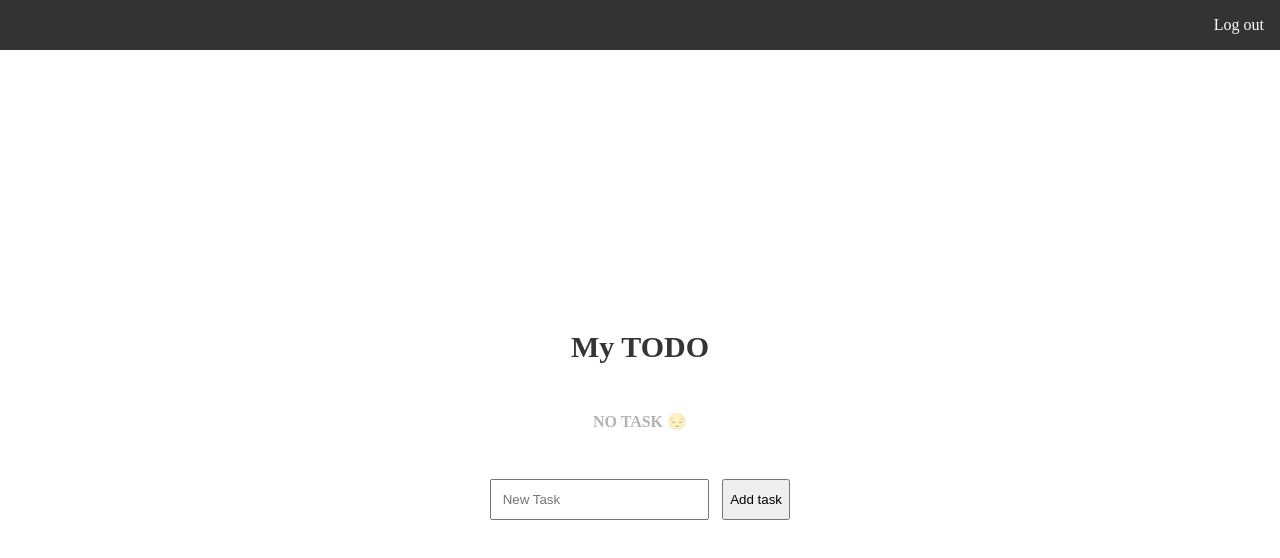
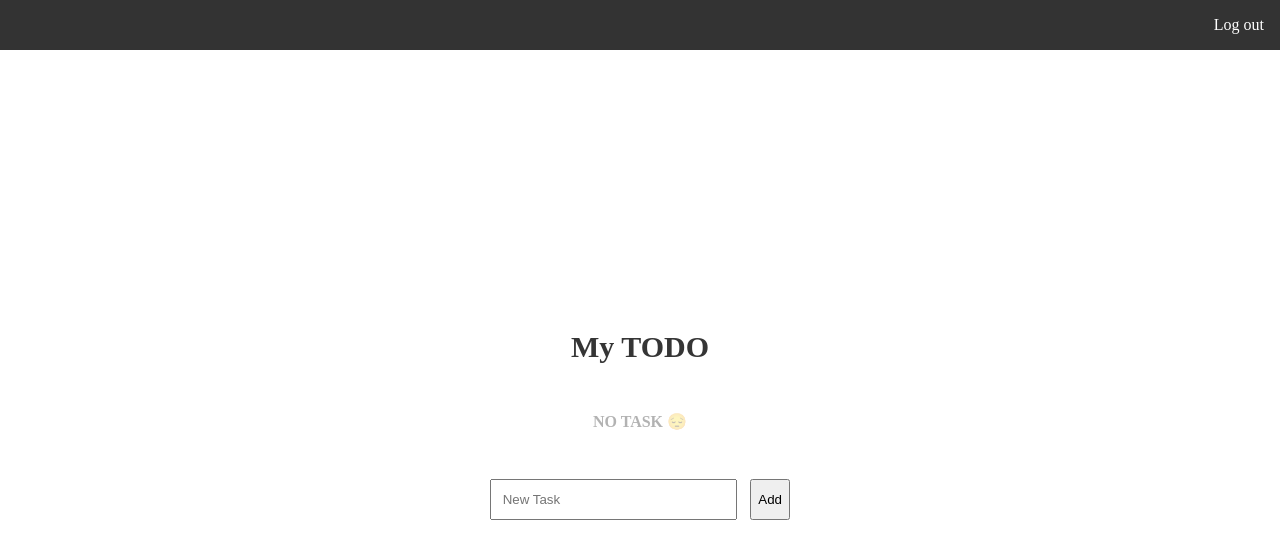
Before and after one commit to tagazok/swa-meetup-template, a plain HTML site: page www/index.html in a window 1280 px wide. Drawn offline with Linux system fonts and the light colour scheme; no server answers.

Commit message:
fix: button

```diff
--- a/www/index.html
+++ b/www/index.html
@@ -26,7 +26,7 @@
         <footer>
             <form id="newTaskForm">
                 <input type="text" id="new_task_input" placeholder="New Task" value="" />
-                <button type="submit">Add task</button>
+                <button type="submit">Add</button>
             </form>
         </footer>
     </div>
```
